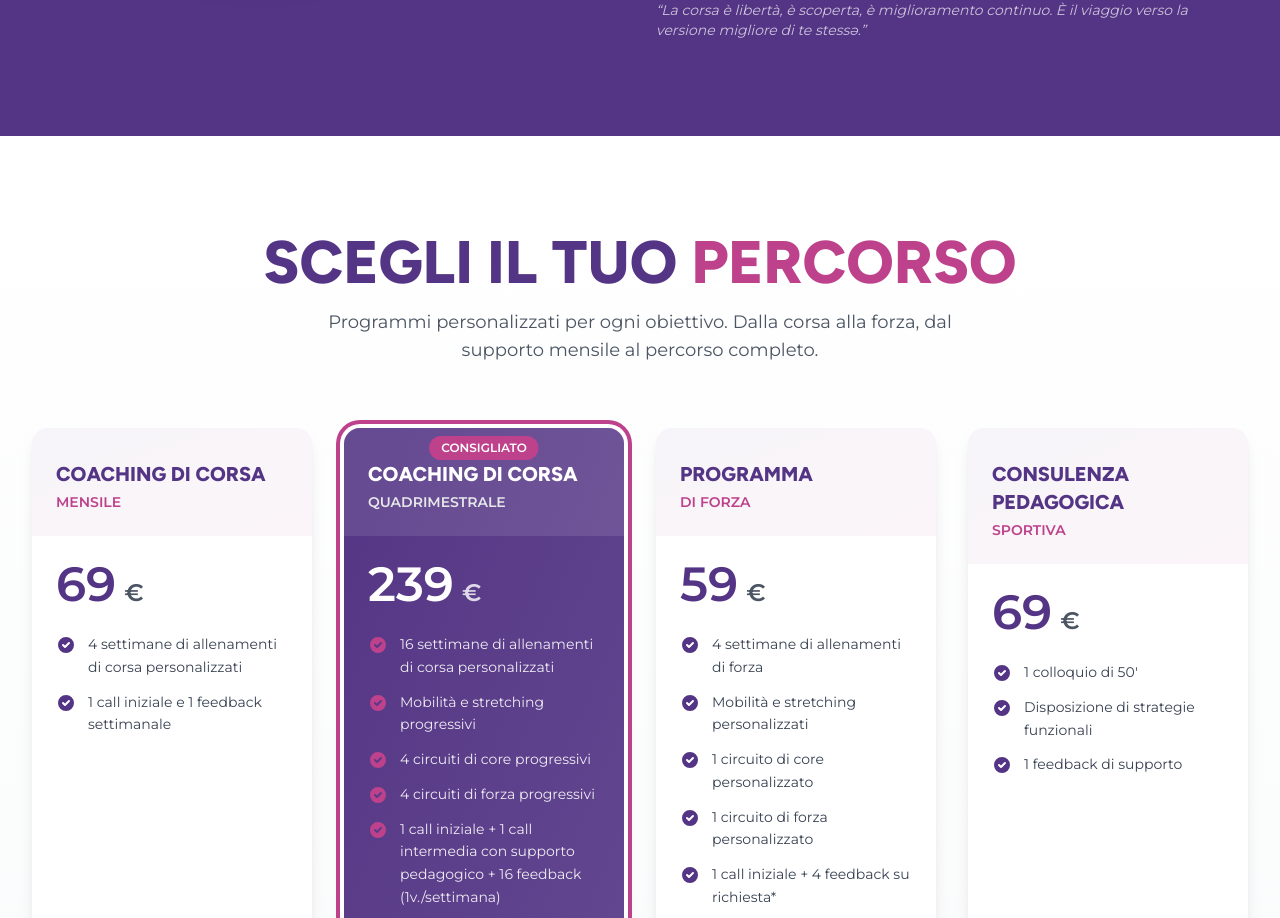
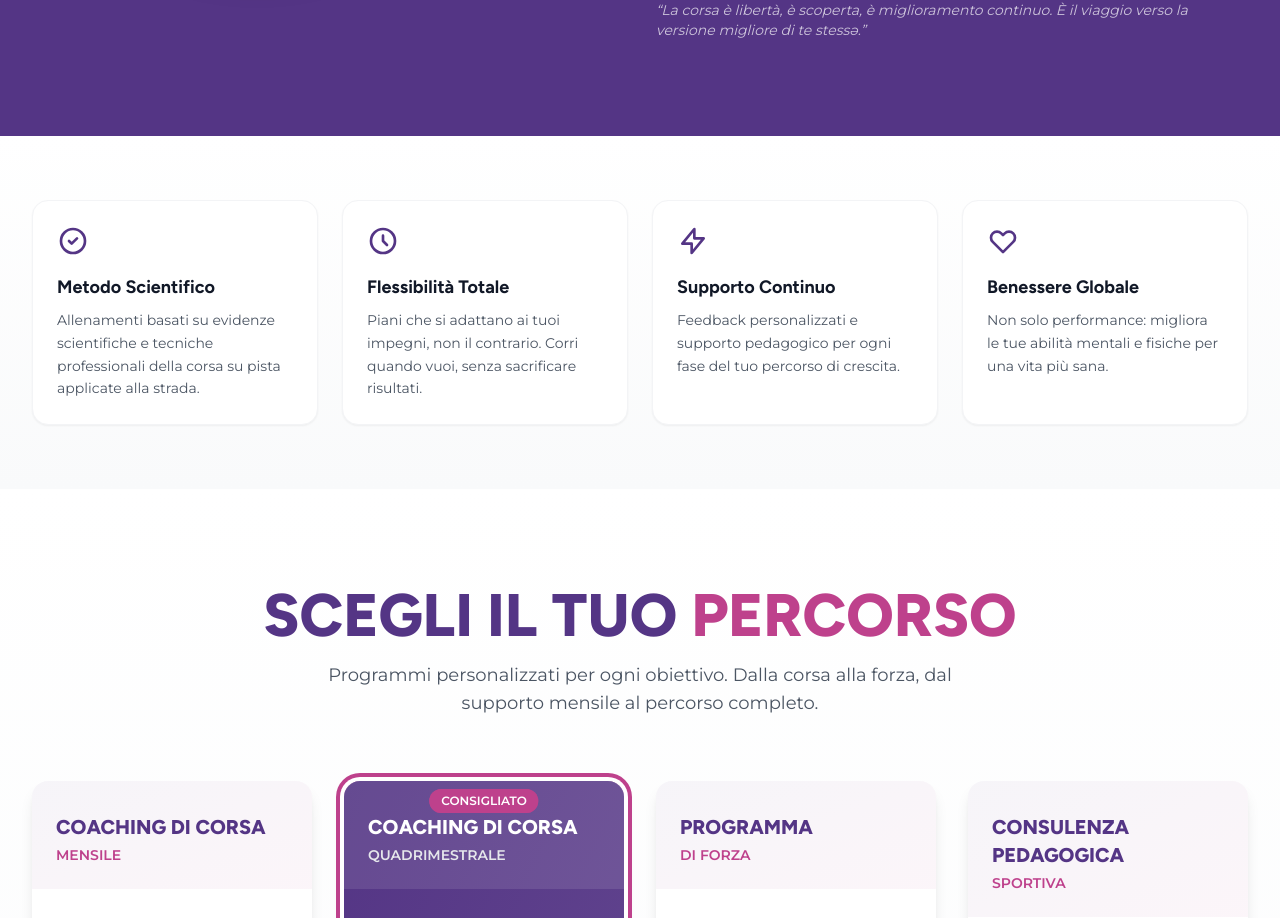
Before and after one commit to erikwskiCollaborator/giulia-vettor, a Next.js app: page / in a window 1280 px wide. Shown: the part 1912-2830 px from the top of the page. Built offline with nearby package versions, Linux system fonts and the light colour scheme.

Commit message:
Move features only to light version

```diff
--- a/src/app/page.tsx
+++ b/src/app/page.tsx
@@ -3,12 +3,14 @@ import About from "@/components/About";
 import Packages from "@/components/Packages";
 import CallToAction from "@/components/CallToAction";
 import Footer from "@/components/Footer";
+import Features from "@/components/Features";
 
 export default function Home() {
   return (
     <main className="min-h-screen bg-white">
       <Hero />
       <About />
+      <Features />
       <Packages />
       <CallToAction />
       <Footer />
--- /dev/null
+++ b/src/components/Features.tsx
@@ -0,0 +1,116 @@
+export default function Features() {
+  const features = [
+    {
+      icon: (
+        <svg
+          className="w-8 h-8"
+          fill="none"
+          stroke="currentColor"
+          viewBox="0 0 24 24"
+        >
+          <path
+            strokeLinecap="round"
+            strokeLinejoin="round"
+            strokeWidth={2}
+            d="M9 12l2 2 4-4m6 2a9 9 0 11-18 0 9 9 0 0118 0z"
+          />
+        </svg>
+      ),
+      title: "Metodo Scientifico",
+      description:
+        "Allenamenti basati su evidenze scientifiche e tecniche professionali della corsa su pista applicate alla strada.",
+    },
+    {
+      icon: (
+        <svg
+          className="w-8 h-8"
+          fill="none"
+          stroke="currentColor"
+          viewBox="0 0 24 24"
+        >
+          <path
+            strokeLinecap="round"
+            strokeLinejoin="round"
+            strokeWidth={2}
+            d="M12 8v4l3 3m6-3a9 9 0 11-18 0 9 9 0 0118 0z"
+          />
+        </svg>
+      ),
+      title: "Flessibilità Totale",
+      description:
+        "Piani che si adattano ai tuoi impegni, non il contrario. Corri quando vuoi, senza sacrificare risultati.",
+    },
+    {
+      icon: (
+        <svg
+          className="w-8 h-8"
+          fill="none"
+          stroke="currentColor"
+          viewBox="0 0 24 24"
+        >
+          <path
+            strokeLinecap="round"
+            strokeLinejoin="round"
+            strokeWidth={2}
+            d="M13 10V3L4 14h7v7l9-11h-7z"
+          />
+        </svg>
+      ),
+      title: "Supporto Continuo",
+      description:
+        "Feedback personalizzati e supporto pedagogico per ogni fase del tuo percorso di crescita.",
+    },
+    {
+      icon: (
+        <svg
+          className="w-8 h-8"
+          fill="none"
+          stroke="currentColor"
+          viewBox="0 0 24 24"
+        >
+          <path
+            strokeLinecap="round"
+            strokeLinejoin="round"
+            strokeWidth={2}
+            d="M4.318 6.318a4.5 4.5 0 000 6.364L12 20.364l7.682-7.682a4.5 4.5 0 00-6.364-6.364L12 7.636l-1.318-1.318a4.5 4.5 0 00-6.364 0z"
+          />
+        </svg>
+      ),
+      title: "Benessere Globale",
+      description:
+        "Non solo performance: migliora le tue abilità mentali e fisiche per una vita più sana.",
+    },
+  ];
+
+  return (
+    <section className="bg-gradient-to-b from-white to-gray-50 py-12 sm:py-16">
+      <div className="mx-auto max-w-7xl px-6 lg:px-8">
+        {/* Grid minimal */}
+        <div className="grid gap-6 sm:grid-cols-2 lg:grid-cols-4">
+          {features.map((feature, idx) => (
+            <div
+              key={idx}
+              className="group relative bg-white rounded-2xl p-6 shadow-sm hover:shadow-md transition-all duration-300 border border-gray-100"
+            >
+              {/* Icon */}
+              <div className="mb-4 text-primary">{feature.icon}</div>
+
+              {/* Title */}
+              <h3 className="text-lg font-bold text-gray-900 mb-2">
+                {feature.title}
+              </h3>
+
+              {/* Description */}
+              <p className="text-sm text-gray-600 leading-relaxed">
+                {feature.description}
+              </p>
+
+              {/* Subtle hover effect */}
+              <div className="absolute inset-0 rounded-2xl bg-gradient-to-br from-primary/5 to-secondary/5 opacity-0 group-hover:opacity-100 transition-opacity duration-300 -z-10"></div>
+            </div>
+          ))}
+        </div>
+      </div>
+    </section>
+  );
+}
```
